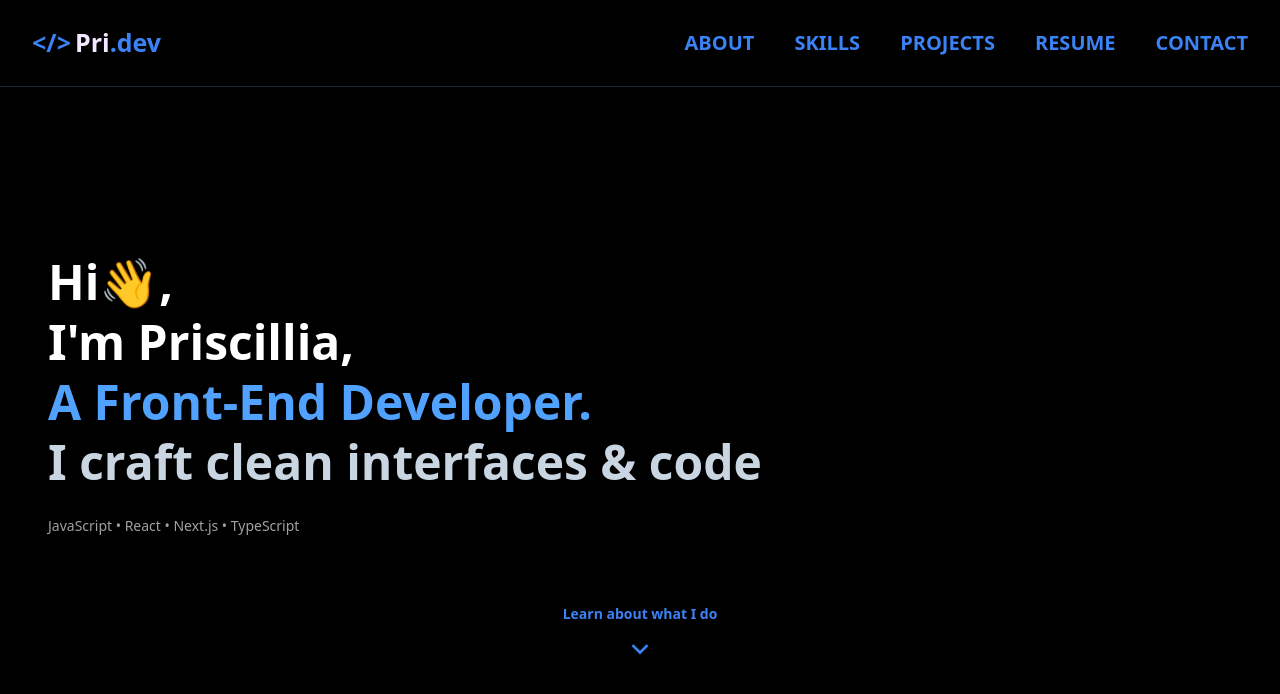
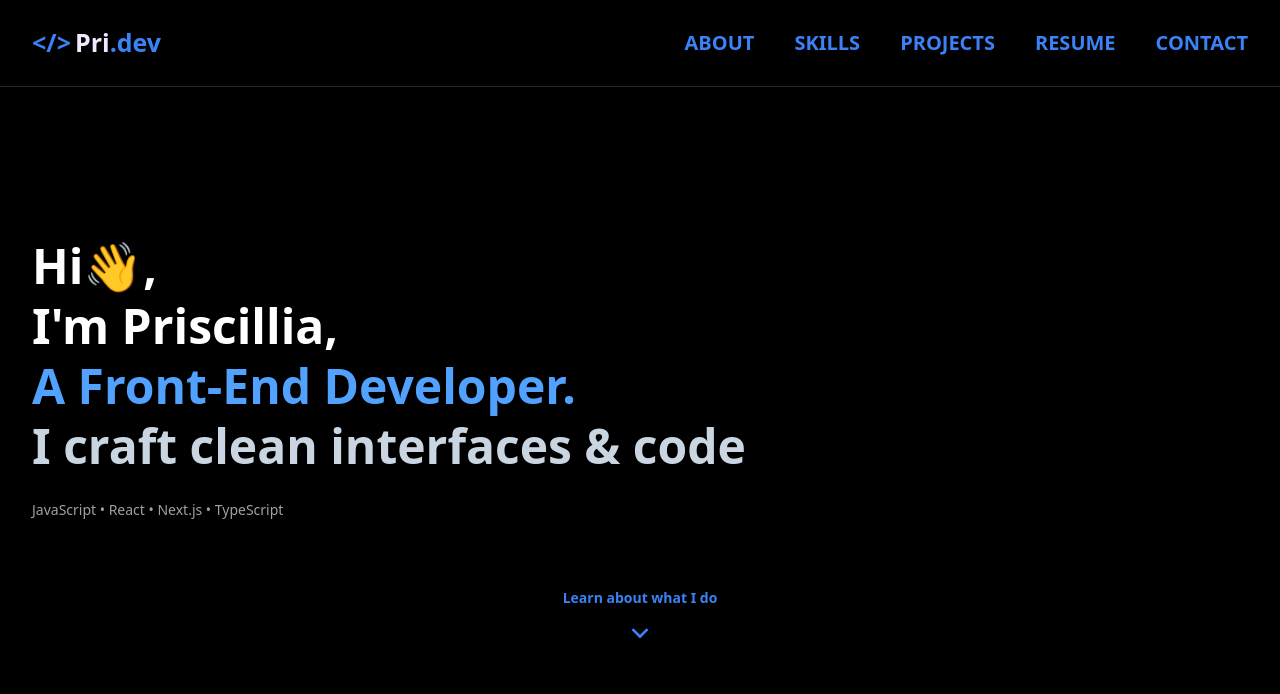
Before and after one commit to Fejiro-tech/my-portfolio, a React (Vite) app in the folder my-portfolio/: page / in a window 1280 px wide. Shown: the top 694 px of the page. Built offline with nearby package versions, Linux system fonts and the light colour scheme.

Commit message:
edited the app file

```diff
--- a/my-portfolio/src/App.jsx
+++ b/my-portfolio/src/App.jsx
@@ -14,7 +14,7 @@ function App() {
     <>
       <Toaster position="top-center"/>
       <Nav />
-      <div  className="bg-black/80 backdrop-blur-md max-w-340 mx-auto p-4">
+      <div  className="bg-black/80 backdrop-blur-md max-w-340 mx-auto ">
         <Header />
         <About />
         <Skills />
```
